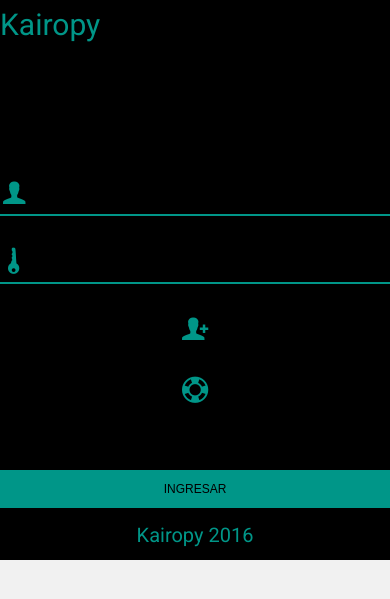
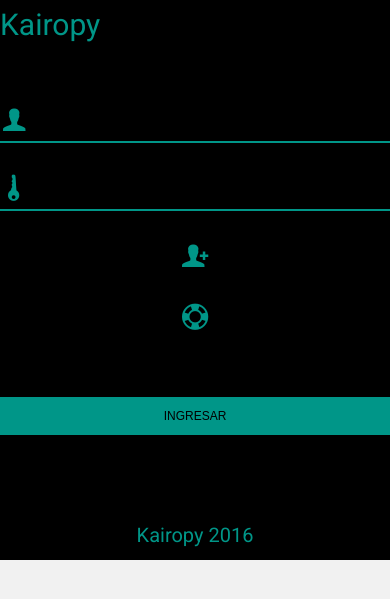
Before and after one commit to TheCraftsmen/kairopy, a Flask app: page /login in a window 390 px wide; the page is wider, and only the part inside the window is pictured. Shown: the top 599 px of that part. Run offline with Flask 2, Linux system fonts and the light colour scheme; some web fonts are replaced.

Commit message:
mas modificaciones responsive

```diff
--- a/static/css/style.css
+++ b/static/css/style.css
@@ -3035,12 +3035,19 @@ body {
       left: 8px; }
     .login-header .text {
       position: initial;
-      width: 100%;
+      width: 88%;
       z-index: 4;
       padding-left: 50px;
-      font-size: 29px; }
+      font-size: 29px; } }
+    @media screen and (max-width: 430px) and (max-width: 380px) {
+      .login-header .text {
+        width: 86%; } }
+    @media screen and (max-width: 430px) and (max-width: 330px) {
+      .login-header .text {
+        width: 84%; } }
+@media screen and (max-width: 430px) {
     .login-header form {
-      margin-top: 78px; }
+      margin-top: 5px; }
     .login-header a, .login-header .submit {
       width: 100%;
       display: block;
--- a/static/sass/style.sass
+++ b/static/sass/style.sass
@@ -33,12 +33,16 @@ body
             left: 8px
         .text
             position: initial
-            width: 100%
+            width: 88%
+            @media screen and (max-width: 380px)
+                width: 86%
+            @media screen and (max-width: 330px)
+                width: 84%
             z-index: 4
             padding-left: 50px
             font-size: 29px
         form
-            margin-top: 78px
+            margin-top: 5px
         a, .submit
             width: 100%
             display: block
```
Also changed, not shown: 1 other file.
